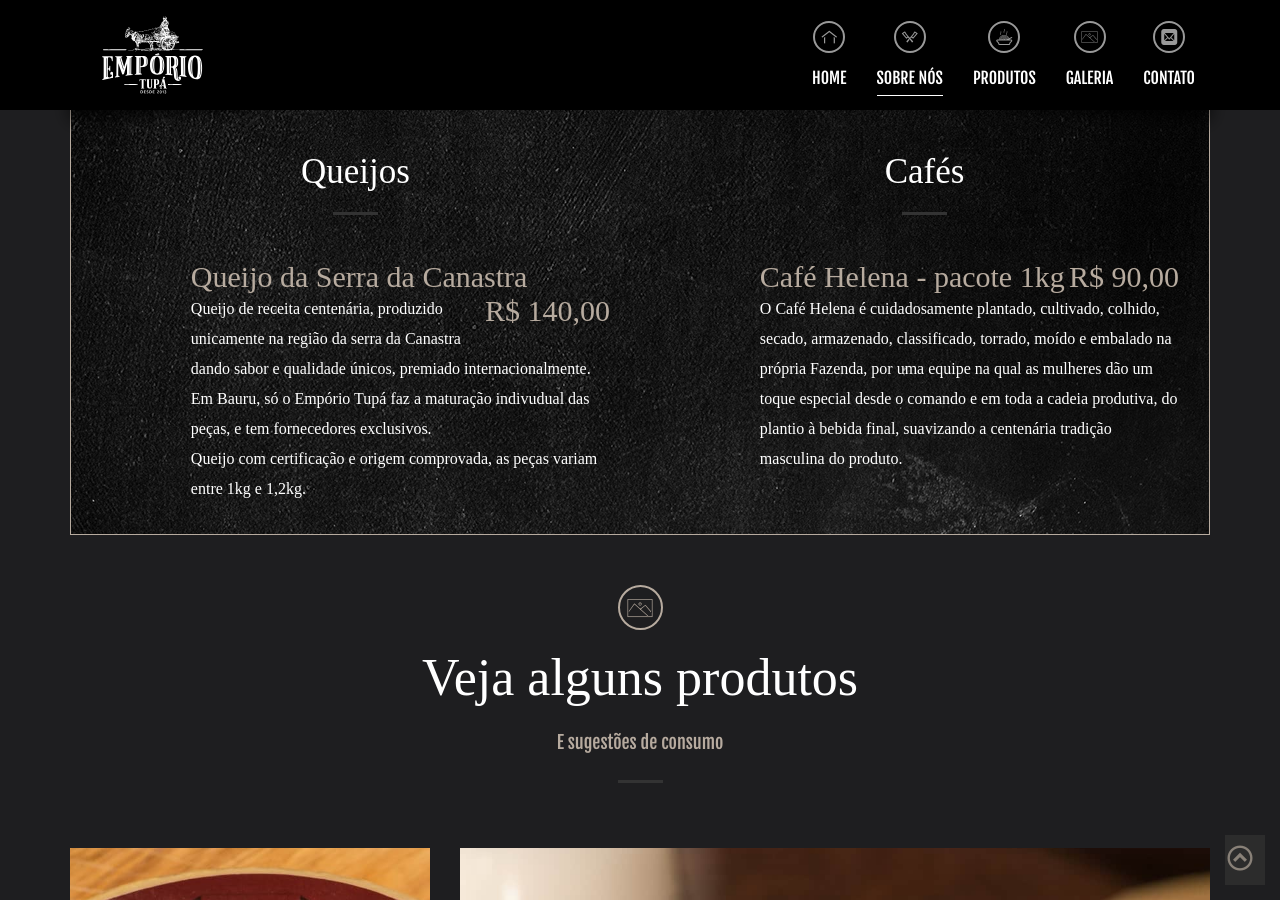
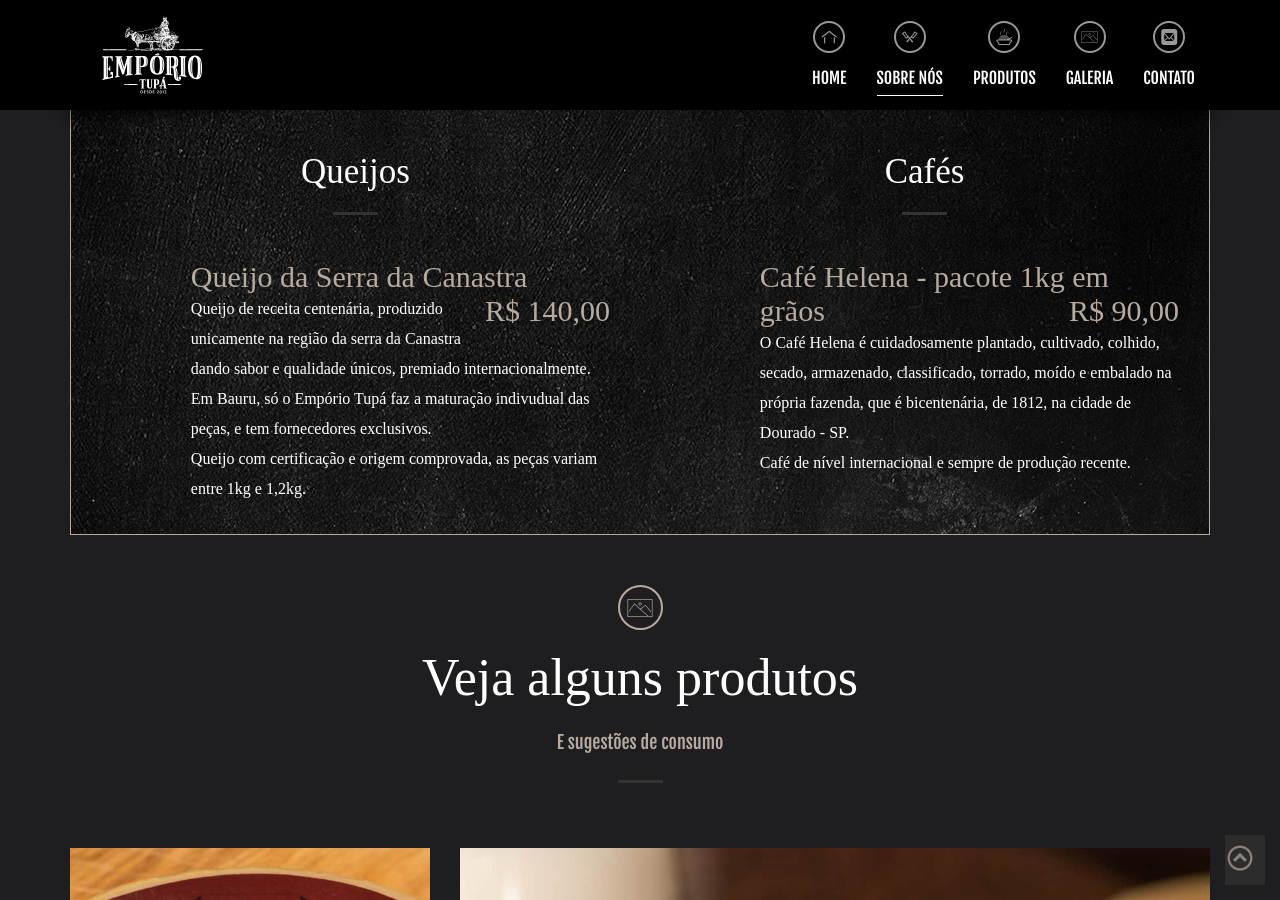
Before and after one commit to fmkoba/tupa, a Jekyll site: the page built from index.md, in a window 1280 px wide and 900 px high, scrolled down 2297 px. Built offline with Jekyll 4.4.1, drawn with Linux system fonts in a browser that asks for light colours; some web fonts are replaced.

Commit message:
texto cafe

```diff
--- a/_layouts/base.html
+++ b/_layouts/base.html
@@ -131,8 +131,11 @@
 <!--                                             <i class="icon-premium-burger"></i>
  -->                                        </div>
                                         <div class="our-menu-food-desc col-md-10 col-xs-12">
-                                            <h4>Café Helena - pacote 1kg<span class="our-menu-food-price">R$ 90,00</span></h4>
-                                            <p class="text">O Café Helena é cuidadosamente plantado, cultivado, colhido, secado, armazenado, classificado, torrado, moído e embalado na própria Fazenda, por uma equipe na qual as mulheres dão um toque especial desde o comando e em toda a cadeia produtiva, do plantio à bebida final, suavizando a centenária tradição masculina do produto.</p>
+                                            <h4>Café Helena - pacote 1kg em grãos<span class="our-menu-food-price">R$ 90,00</span></h4>
+                                            <p class="text">
+                                                O Café Helena é cuidadosamente plantado, cultivado, colhido, secado, armazenado, classificado, torrado, moído e embalado na própria fazenda, que é bicentenária, de 1812, na cidade de Dourado - SP.<br>
+                                                Café de nível internacional e sempre de produção recente.
+                                            </p>
                                         </div>
 
 
```
